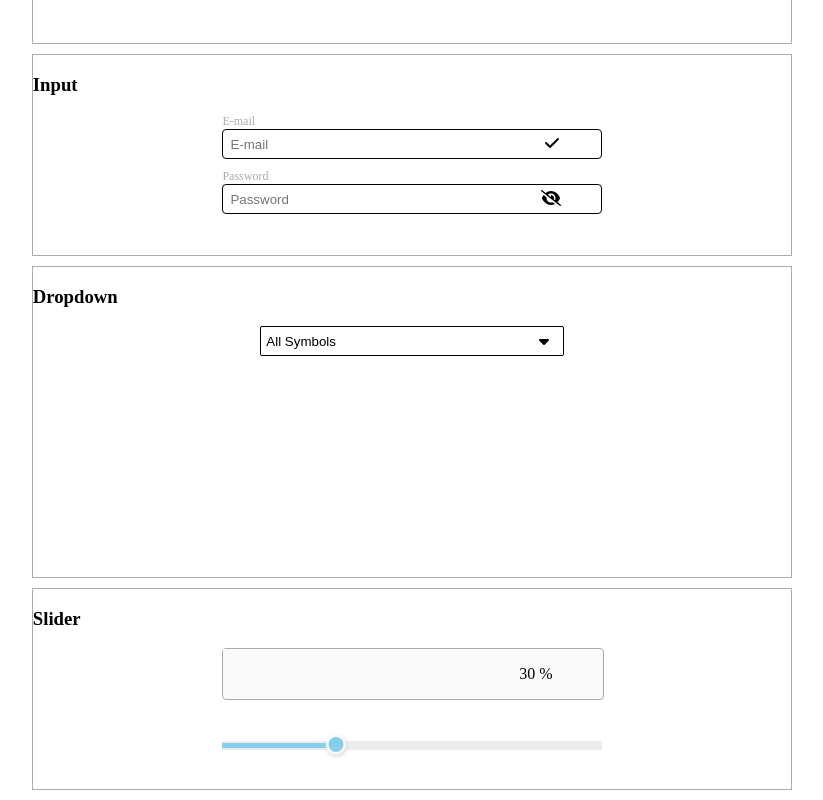
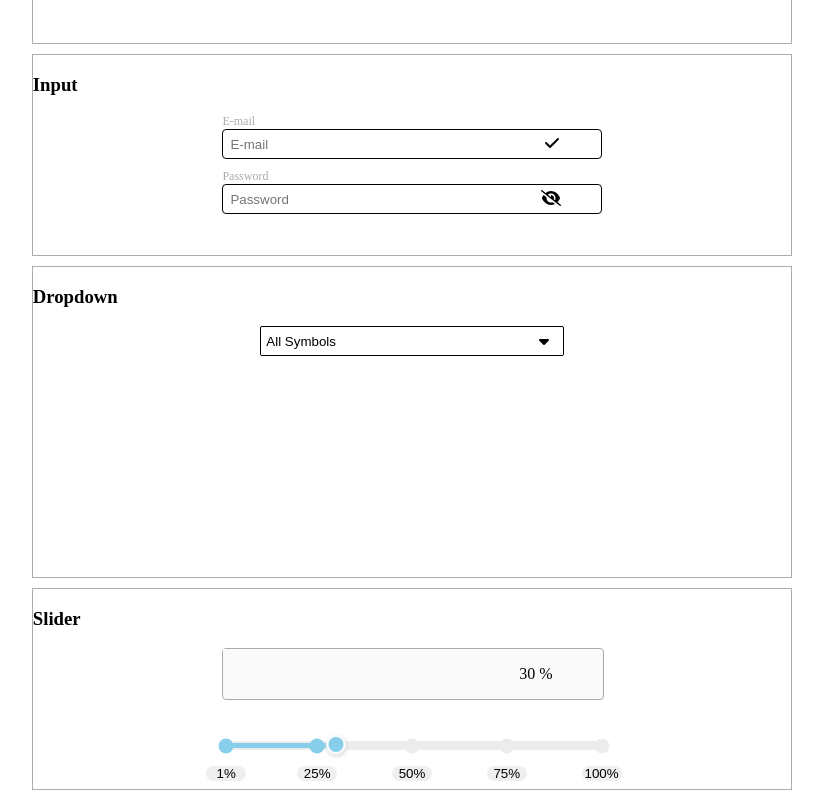
Before and after one commit to lumpenop/new, a React (Create React App) app: page / in a window 1280 px wide. Shown: the part 378-1178 px from the top of the page, without its empty margins (228-1051 px from the left). Built offline with nearby package versions, Linux system fonts and the light colour scheme.

Commit message:
Fix: Slider.js 완성 onMouseMove 함수 개선 방안을 고민 해봐야.. input type:range를 썼으면 편했을까..

```diff
--- a/src/components/Slider.js
+++ b/src/components/Slider.js
@@ -1,5 +1,9 @@
 import React, {useState, useRef} from 'react';
 import styled from 'styled-components';
+
+const arrPer = [
+    1, 25, 50, 75, 100
+]
 
 const Slider = ({isClicked, setIsClicked}) =>{
 
@@ -8,8 +12,8 @@ const Slider = ({isClicked, setIsClicked}) =>{
 
 
     const forResult =(result)=>{
-        if(result<0){
-            return 0;
+        if(result<1){
+            return 1;
         }else if(result>100){
             return 100;
         }else{
@@ -50,12 +54,28 @@ const Slider = ({isClicked, setIsClicked}) =>{
                         <SliderBarBase
                             onMouseDown={sliderMouseDown}
                         >
+                            {arrPer.map(e=>{
+                                return <SliderBaseCircle
+                                        per={e}
+                                        className={`${ e<=barWidth ?'skyblue':''}`}
+                                    />
+                            })}
                             <SliderBar barWidth={barWidth}>
                                 <SliderSwitch>
                                     <SliderCircle />
                                 </SliderSwitch>
                             </SliderBar>
+
                         </SliderBarBase>
+
+                        {arrPer.map(el=>{
+                            return <Button
+                                    per={el}
+                                    value={`${el}%`}
+                                    onClick={()=>setBarWidth(el)}
+                                />
+                        })}
+
                     </SliderBox>
                 </SliderContainer>
             </Container>
@@ -96,6 +116,7 @@ const StateBox = styled.div`
 
 const SliderBox = styled.div`
     display: block;
+    position: relative;
     width: 100%;
     height: 90px;
     line-height: 90px;
@@ -142,5 +163,34 @@ const SliderCircle = styled.div`
     background-color: skyblue;
 `
 
+const SliderBaseCircle = styled.div`
+    background-color: #ececec;
+    width: 15px;
+    height: 15px;
+    border-radius: 15px;
+    left: ${props=>props.per}%;
+    top: 50%;
+    transform: translate(-50%, -50%);
+    position: absolute;
+    outline: none;
+
+    &.skyblue{
+        background-color: skyblue;
+    }
+`
+
+const Button = styled.input.attrs({
+    type: 'button',
+})`
+    position: absolute;
+    padding:0;
+    width: 40px;
+    border-radius: 15px;
+    border: none;
+    bottom: 0;
+    left: ${props=>props.per}%;
+    transform: translate(-50%, -60%);
+`
+
 
 export default Slider;
```
